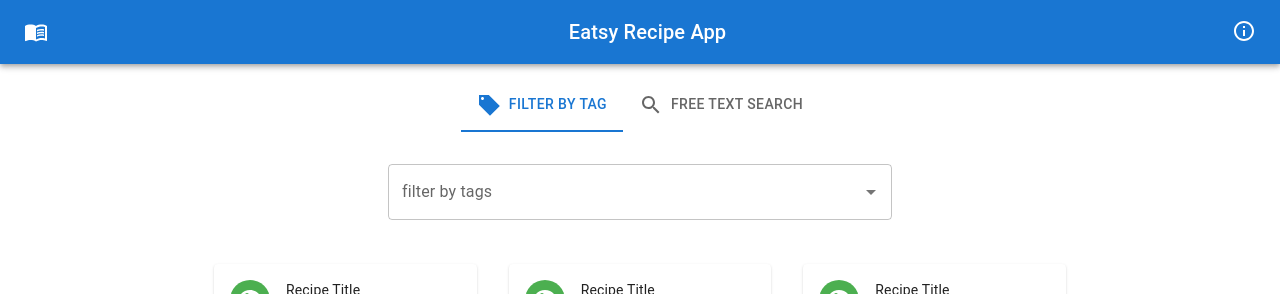
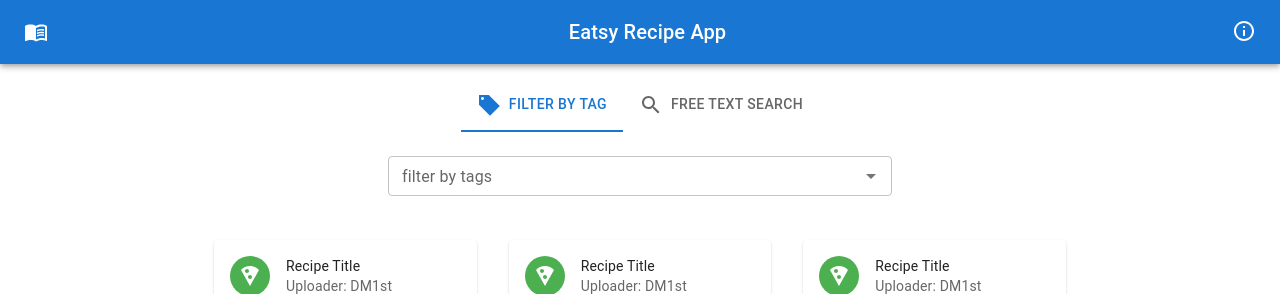
Before and after one commit to DM1st/eatsy-react-ui, a React (Create React App) app: page / in a window 1280 px wide. Shown: the top 294 px of the page. Built offline with nearby package versions, Linux system fonts and the light colour scheme.

Commit message:
tweaked styling on search bars in tab panels

```diff
--- a/src/App.jsx
+++ b/src/App.jsx
@@ -163,7 +163,7 @@
             <Box sx={{bgcolor: 'background.paper'}}>
                 <Container sx={{marginTop: '20px'}} maxWidth="sm">
                     <div >
-                    <Tabs sx={{padding:'0px', margin:'0px'}} value={value} onChange={handleChange} aria-label="search tabs" centered="true" >
+                        <Tabs value={value} onChange={handleChange} aria-label="search tabs" centered="true" >
                             <Tab icon={<LocalOfferSharpIcon />}
                                 label="Filter by tag"
                                 iconPosition='start'
@@ -177,10 +177,9 @@
                                 {...a11yProps(1)}
                                 />
                         </Tabs>
-                        <Grid sx={{marginTop: '8px'}} justifyContent="center">
-                            <Grid item>
                         <TabPanel value={value} index={0}>
                             <Autocomplete
+                                size="small"
                                 multiple
                                 id="tags-outlined"
                                 options={tags}
@@ -196,6 +195,7 @@
                         </TabPanel>
                         <TabPanel value={value} index={1}>
                             <Autocomplete
+                                size="small"
                                 freeSolo
                                 id="free-solo-search"
                                 disableClearable
@@ -212,8 +212,6 @@
                                     )}
                             />
                         </TabPanel>
-                            </Grid>
-                        </Grid>
                     </div>
                 </Container>
             </Box>
```
Lines whose indentation alone changed are shown as unchanged.
